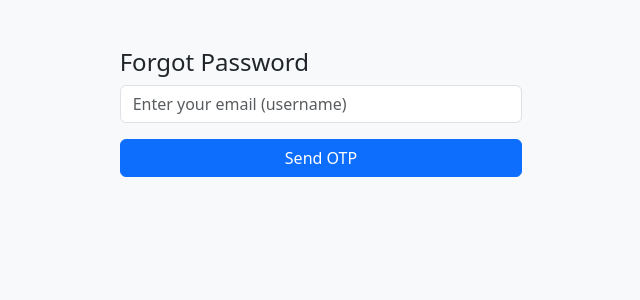
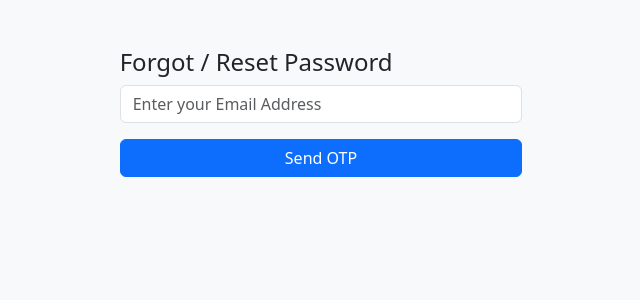
Before and after one commit to AsifScripts/Teacher_Student_Portal, a Flask app: page /forgot in a window 1280 px wide. Shown: the top 300 px of the page, without its empty margins (319-959 px from the left). Run offline with Flask 3, Linux system fonts and the light colour scheme.

Commit message:
Update forgot_password.html
Minor changes

```diff
--- a/templates/forgot_password.html
+++ b/templates/forgot_password.html
@@ -6,14 +6,14 @@
 </head>
 <body class="bg-light">
 <div class="container mt-5 col-md-4 offset-md-4">
-    <h4>Forgot Password</h4>
+    <h4>Forgot / Reset Password</h4>
 
     {% if error %}
     <div id="error-alert" class="alert alert-danger">{{ error }}</div>
     {% endif %}
 
     <form method="post">
-        <input type="email" name="email" class="form-control mb-3" placeholder="Enter your email (username)" required>
+        <input type="email" name="email" class="form-control mb-3" placeholder="Enter your Email Address" required>
         <button type="submit" class="btn btn-primary w-100">Send OTP</button>
     </form>
 </div>
```
